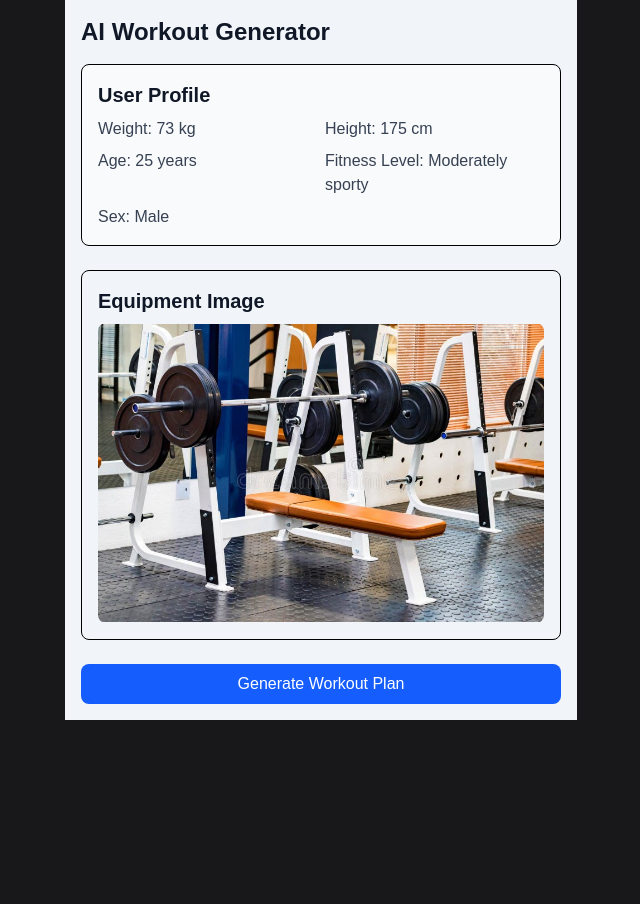
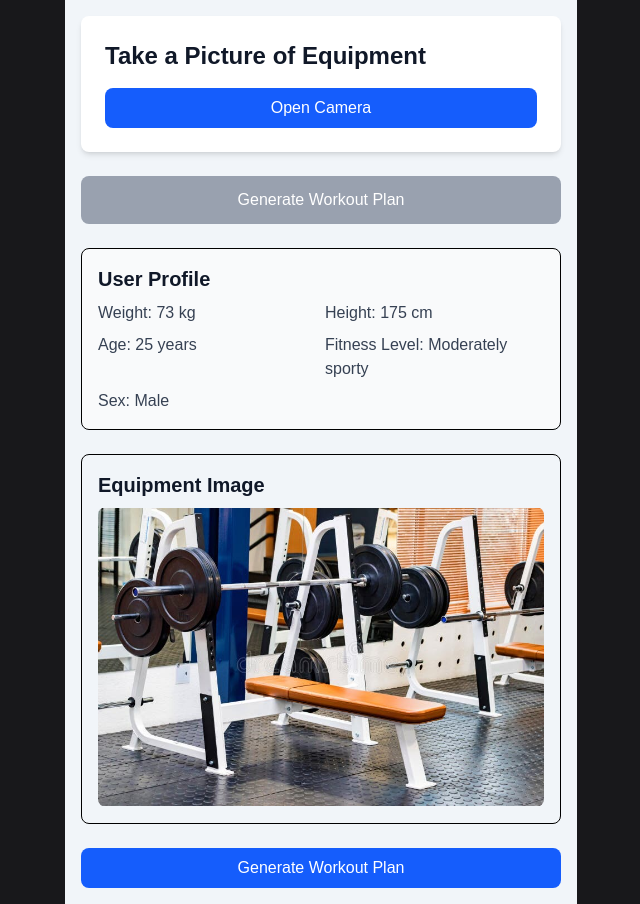
Before and after one commit to Rozevskis/GymLense, a Next.js app: page /ai-workout in a window 1280 px wide. Shown: the whole page, without its empty margins (319-959 px from the left). Before the commit the page ends 800 px from the top, so only its background shows below. Built offline with nearby package versions, Linux system fonts and the light colour scheme.

Commit message:
test camera in production

```diff
--- a/app/(client)/ai-workout/page.jsx
+++ b/app/(client)/ai-workout/page.jsx
@@ -1,5 +1,5 @@
 'use client';
-import { useState, useEffect } from 'react';
+import { useState, useEffect, useRef } from 'react';
 import Image from 'next/image';
 
 const DEFAULT_USER_PROFILE = {
@@ -11,24 +11,80 @@
 };
 
 export default function AIWorkout() {
+  useEffect(() => {
+    return () => {
+      // Cleanup: make sure to stop the camera when component unmounts
+      stopCamera();
+    };
+  }, []);
   const [loading, setLoading] = useState(false);
   const [error, setError] = useState('');
   const [result, setResult] = useState(null);
   const [userProfile] = useState(DEFAULT_USER_PROFILE);
+  const [capturedImage, setCapturedImage] = useState(null);
+  const [showCamera, setShowCamera] = useState(false);
+  const videoRef = useRef(null);
+  const canvasRef = useRef(null);
+
+  const startCamera = async () => {
+    try {
+      const stream = await navigator.mediaDevices.getUserMedia({ video: true });
+      if (videoRef.current) {
+        videoRef.current.srcObject = stream;
+        setShowCamera(true);
+      }
+    } catch (err) {
+      setError('Failed to access camera: ' + err.message);
+    }
+  };
+
+  const stopCamera = () => {
+    if (videoRef.current?.srcObject) {
+      const tracks = videoRef.current.srcObject.getTracks();
+      tracks.forEach(track => track.stop());
+      videoRef.current.srcObject = null;
+      setShowCamera(false);
+    }
+  };
+
+  const captureImage = () => {
+    if (videoRef.current && canvasRef.current) {
+      const canvas = canvasRef.current;
+      const video = videoRef.current;
+      canvas.width = video.videoWidth;
+      canvas.height = video.videoHeight;
+      canvas.getContext('2d').drawImage(video, 0, 0);
+
+      const imageData = canvas.toDataURL('image/jpeg');
+      setCapturedImage(imageData);
+      stopCamera();
+    }
+  };
 
   const generateWorkout = async (e) => {
     e.preventDefault();
+    if (!capturedImage) {
+      setError('Please take a picture first');
+      return;
+    }
+
     setLoading(true);
     setError('');
     setResult(null);
 
     try {
+      // Convert base64 to blob
+      const base64Response = await fetch(capturedImage);
+      const blob = await base64Response.blob();
+
+      // Create form data
+      const formData = new FormData();
+      formData.append('image', blob, 'equipment.jpg');
+      formData.append('user_profile', JSON.stringify(userProfile));
+
       const response = await fetch('/api/ai/generate-workout', {
         method: 'POST',
-        headers: {
-          'Content-Type': 'application/json',
-        },
-        body: JSON.stringify({ user_profile: userProfile }),
+        body: formData,
       });
 
       if (!response.ok) {
@@ -49,6 +105,19 @@
 
     return (
       <div className="space-y-6 text-gray-800">
+        <div className="bg-gray-50 p-4 rounded-lg">
+          <h3 className="font-semibold text-gray-900 mb-3">Equipment Image</h3>
+          {capturedImage && (
+            <div className="relative w-full h-[300px] mb-4">
+              <Image
+                src={capturedImage}
+                alt="Captured equipment"
+                fill
+                className="object-contain rounded-lg"
+              />
+            </div>
+          )}
+        </div>
         <div>
           <h2 className="text-2xl font-bold text-gray-900">{result.name_of_equipment}</h2>
           <p className="mt-2 text-gray-600">{result.description}</p>
@@ -120,8 +189,97 @@
 
   return (
     <div className="container mx-auto p-4 bg-slate-100">
-      <div className="max-w-2xl mx-auto space-y-6">
-        <h1 className="text-2xl font-bold mb-4 text-gray-900">AI Workout Generator</h1>
+      <div className="max-w-4xl mx-auto space-y-6">
+        {/* Camera UI */}
+        <div className="bg-white p-6 rounded-lg shadow-md">
+          <h2 className="text-2xl font-bold text-gray-900 mb-4">Take a Picture of Equipment</h2>
+
+          {showCamera ? (
+            <div className="space-y-4">
+              <div className="relative w-full h-[400px] bg-black rounded-lg overflow-hidden">
+                <video
+                  ref={videoRef}
+                  autoPlay
+                  playsInline
+                  className="absolute inset-0 w-full h-full object-cover"
+                />
+              </div>
+              <button
+                onClick={captureImage}
+                className="w-full py-2 px-4 bg-blue-600 text-white rounded-lg hover:bg-blue-700 transition-colors"
+              >
+                Take Picture
+              </button>
+              <button
+                onClick={stopCamera}
+                className="w-full py-2 px-4 bg-gray-600 text-white rounded-lg hover:bg-gray-700 transition-colors"
+              >
+                Cancel
+              </button>
+            </div>
+          ) : (
+            <div className="space-y-4">
+              {capturedImage ? (
+                <div>
+                  <div className="relative w-full h-[400px] bg-gray-100 rounded-lg overflow-hidden">
+                    <Image
+                      src={capturedImage}
+                      alt="Captured equipment"
+                      fill
+                      className="object-contain"
+                    />
+                  </div>
+                  <button
+                    onClick={() => {
+                      setCapturedImage(null);
+                      startCamera();
+                    }}
+                    className="mt-4 w-full py-2 px-4 bg-gray-600 text-white rounded-lg hover:bg-gray-700 transition-colors"
+                  >
+                    Retake Picture
+                  </button>
+                </div>
+              ) : (
+                <button
+                  onClick={startCamera}
+                  className="w-full py-2 px-4 bg-blue-600 text-white rounded-lg hover:bg-blue-700 transition-colors"
+                >
+                  Open Camera
+                </button>
+              )}
+            </div>
+          )}
+        </div>
+
+        {/* Hidden canvas for image processing */}
+        <canvas ref={canvasRef} className="hidden" />
+
+        {/* Error display */}
+        {error && (
+          <div className="bg-red-50 border border-red-200 text-red-600 p-4 rounded-lg">
+            {error}
+          </div>
+        )}
+
+        {/* Generate button */}
+        <button
+          onClick={generateWorkout}
+          disabled={loading || !capturedImage}
+          className={`w-full py-3 px-4 rounded-lg text-white transition-colors ${
+            loading || !capturedImage
+              ? 'bg-gray-400 cursor-not-allowed'
+              : 'bg-green-600 hover:bg-green-700'
+          }`}
+        >
+          {loading ? 'Generating...' : 'Generate Workout Plan'}
+        </button>
+
+        {loading && (
+          <div className="text-center py-4">
+            <div className="animate-spin rounded-full h-8 w-8 border-b-2 border-gray-900 mx-auto"></div>
+            <p className="mt-2 text-gray-600">Generating your workout plan...</p>
+          </div>
+        )}
 
         <div className="border rounded-lg p-4 bg-gray-50">
           <h2 className="text-xl font-semibold mb-2 text-gray-900">User Profile</h2>
--- a/app/api/ai/generate-workout/route.js
+++ b/app/api/ai/generate-workout/route.js
@@ -87,10 +87,19 @@
   //END Sample response
   try {
     const { user_profile } = await req.json();
+    const formData = await req.formData();
+    const imageFile = formData.get('image');
+    const userProfile = JSON.parse(formData.get('user_profile'));
 
-    // Get optimized image with details for logging
-    const imagePath = path.join(process.cwd(), 'public', 'sampleimage', 'benchpress.jpg');
-    const imageResult = await optimizeImage(imagePath, true);
+    if (!imageFile) {
+      return NextResponse.json({ error: 'No image provided' }, { status: 400 });
+    }
+
+    // Convert image to buffer
+    const imageBuffer = Buffer.from(await imageFile.arrayBuffer());
+
+    // Optimize image
+    const imageResult = await optimizeImage(imageBuffer, true);
 
     // Log optimization details
     console.log('Image optimization results:', {
--- a/utils/imageUtils.js
+++ b/utils/imageUtils.js
@@ -1,11 +1,12 @@
 import sharp from 'sharp';
 
-export async function optimizeImage(imagePath, returnDetails = false) {
+export async function optimizeImage(imageInput, returnDetails = false) {
   try {
     // First get image metadata and stats
-    const metadata = await sharp(imagePath).metadata();
-    const stats = await sharp(imagePath).stats();
-    const originalBuffer = await sharp(imagePath).toBuffer();
+    const originalImage = sharp(Buffer.isBuffer(imageInput) ? imageInput : imageInput);
+    const metadata = await originalImage.metadata();
+    const stats = await originalImage.stats();
+    const originalBuffer = await originalImage.toBuffer();
 
     // Calculate target dimensions while maintaining aspect ratio
     const MAX_WIDTH = 192;
```
